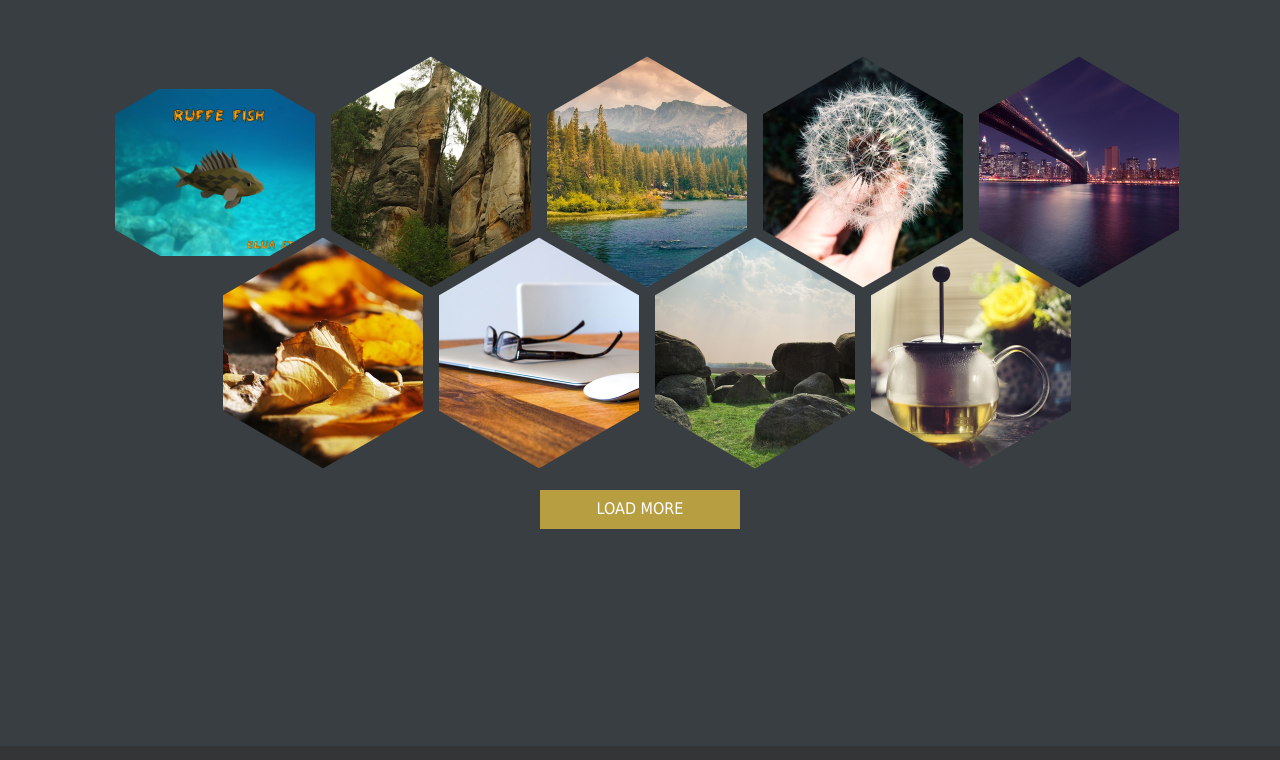
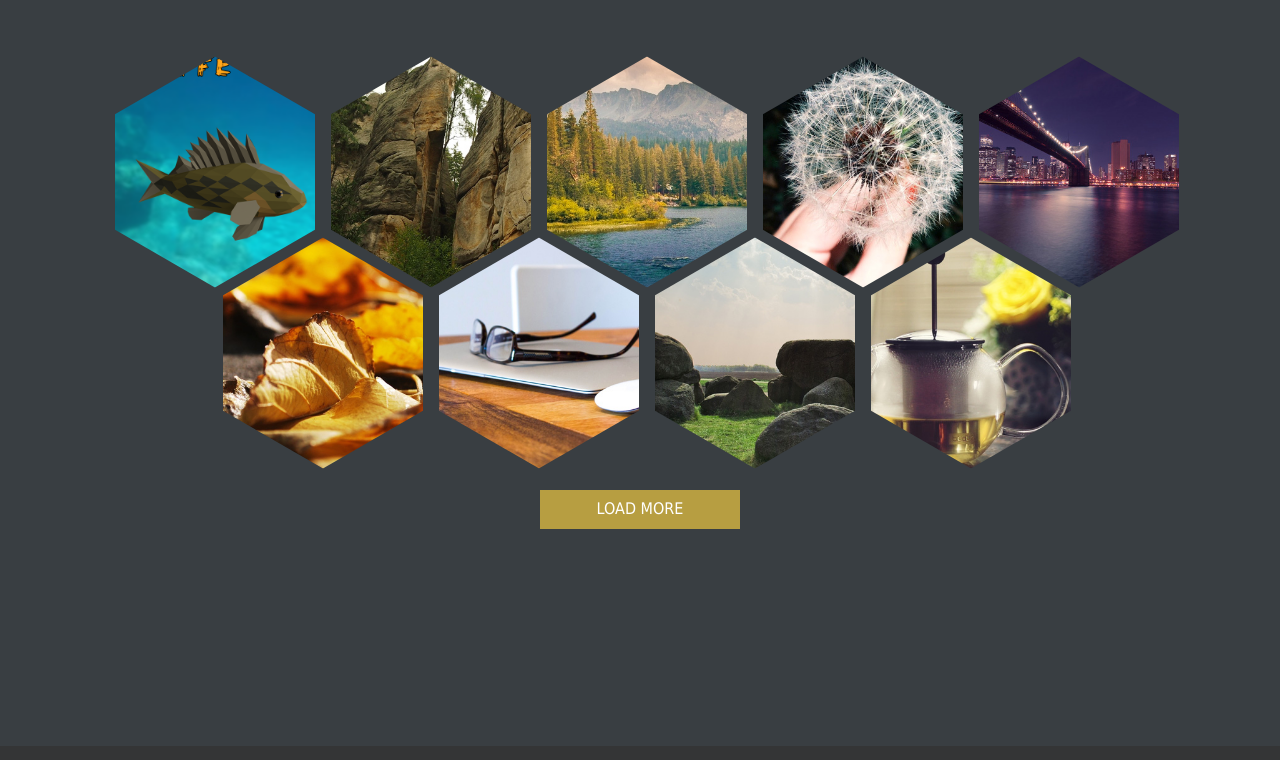
Before and after one commit to Brendibek/EluaPortfolio, a plain HTML site: page index.html in a window 1280 px wide. Shown: the part 116-876 px from the top of the page. Drawn offline with Linux system fonts and the light colour scheme.

Commit message:
10.09.2020

```diff
--- a/css/templatemo_style.css
+++ b/css/templatemo_style.css
@@ -179,9 +179,9 @@ a.menu-toggle-btn {
 	background-repeat: no-repeat;
 	background-position: 50%;
 
-	-webkit-background-size: 125%;
-	-moz-background-size: 125%;
-	background-size: 125%;
+	-webkit-background-size: auto 125%;
+	-moz-background-size: auto 125%;
+	background-size: auto 125%;
 	visibility: visible;
 
 	-webkit-transform: rotate(-60deg);
--- a/index.html
+++ b/index.html
@@ -3,10 +3,7 @@
     <title>Polygon HTML5 Template</title>
     <meta name="keywords" content="" />
 	<meta name="description" content="" />
-<!--
-Polygon Template
-http://www.templatemo.com/preview/templatemo_400_polygon
--->
+
     <meta charset="UTF-8">
     <meta name="viewport" content="width=device-width, initial-scale=1.0">
 
@@ -81,6 +78,7 @@ http://www.templatemo.com/preview/templatemo_400_polygon
     <div class="content homepage" id="menu-1">
 	<div class="container">
 		<div class="row templatemorow">
+			<!--line 1-->
 			<div class="hex col-sm-6">
 				<div class="hexagon hexagon2 gallery-item">
 					<div class="hexagon-in1">
@@ -107,7 +105,7 @@ http://www.templatemo.com/preview/templatemo_400_polygon
 				</div>
 			</div>
 
-			<div class="hex col-sm-6  templatemo-hex-top2">
+			<div class="hex col-sm-6">
 				<div>
 				  <div class="hexagon hexagon2 gallery-item">
 					<div class="hexagon-in1">
@@ -121,7 +119,7 @@ http://www.templatemo.com/preview/templatemo_400_polygon
 				</div>
 			</div>
 
-			<div class="hex col-sm-6  templatemo-hex-top3">
+			<div class="hex col-sm-6">
 				<div>
 				  <div class="hexagon hexagon2 gallery-item">
 					<div class="hexagon-in1">
@@ -135,7 +133,7 @@ http://www.templatemo.com/preview/templatemo_400_polygon
 				</div>
 			</div>
 
-			<div class="hex col-sm-6  templatemo-hex-top3">
+			<div class="hex col-sm-6">
 				<div>
 					<div class="hexagon hexagon2 gallery-item">
 						<div class="hexagon-in1">
@@ -148,7 +146,9 @@ http://www.templatemo.com/preview/templatemo_400_polygon
 					</div>
 				</div>
 			</div>
-  	     <div class="hex col-sm-6 hex-offset templatemo-hex-top1 templatemo-hex-top2">
+
+			<!--line 2-->
+			<div class="hex col-sm-6 hex-offset templatemo-hex-top1">
 				<div>
 					<div class="hexagon hexagon2 gallery-item">
 						<div class="hexagon-in1">
@@ -161,7 +161,8 @@ http://www.templatemo.com/preview/templatemo_400_polygon
 					</div>
 				</div>
 			</div>
-     <div class="hex col-sm-6 templatemo-hex-top1 templatemo-hex-top3">
+
+			<div class="hex col-sm-6 templatemo-hex-top1">
 				<div>
 					<div class="hexagon hexagon2 gallery-item">
 						<div class="hexagon-in1">
@@ -174,7 +175,8 @@ http://www.templatemo.com/preview/templatemo_400_polygon
 					</div>
 				</div>
 			</div>
-      <div class="hex col-sm-6 templatemo-hex-top1  templatemo-hex-top3">
+
+			<div class="hex col-sm-6 templatemo-hex-top1">
 				<div>
 					<div class="hexagon hexagon2 gallery-item">
 						<div class="hexagon-in1">
@@ -187,7 +189,8 @@ http://www.templatemo.com/preview/templatemo_400_polygon
 					</div>
 				</div>
 			</div>
-      <div class="hex col-sm-6 templatemo-hex-top1  templatemo-hex-top2">
+
+			<div class="hex col-sm-6 templatemo-hex-top1">
 				<div>
 					<div class="hexagon hexagon2 gallery-item">
 						<div class="hexagon-in1">
@@ -202,6 +205,7 @@ http://www.templatemo.com/preview/templatemo_400_polygon
 			</div>
 		</div>
 	</div>
+	<!--line 3-->
     <div  id="newpost" style="display:none;" class="container answer_list templatemo_gallerytop">
 	    <div class="row templatemorow">
     		<div class="hex col-sm-6">
@@ -732,7 +736,7 @@ http://www.templatemo.com/preview/templatemo_400_polygon
     <!-- contact end -->
 	<!-- footer start -->
     <div class="templatemo_footer">
-    	<div class="container">
+    	<!--<div class="container">
     	<div class="row">
         	<div class="col-md-9 col-sm-12">Copyright &copy; 2084 Company Name |
             Photos by <a rel="nofollow" href="http://unsplash.com">Unsplash</a></div>
@@ -759,7 +763,7 @@ http://www.templatemo.com/preview/templatemo_400_polygon
                 </a>
             </div>
         </div>
-        </div>
+        </div>-->
     </div>
     <!-- footer end -->
 	<script>
```
Also changed, not shown: images/templatemo_logo.jpg. Lines whose indentation alone changed are shown as unchanged.
